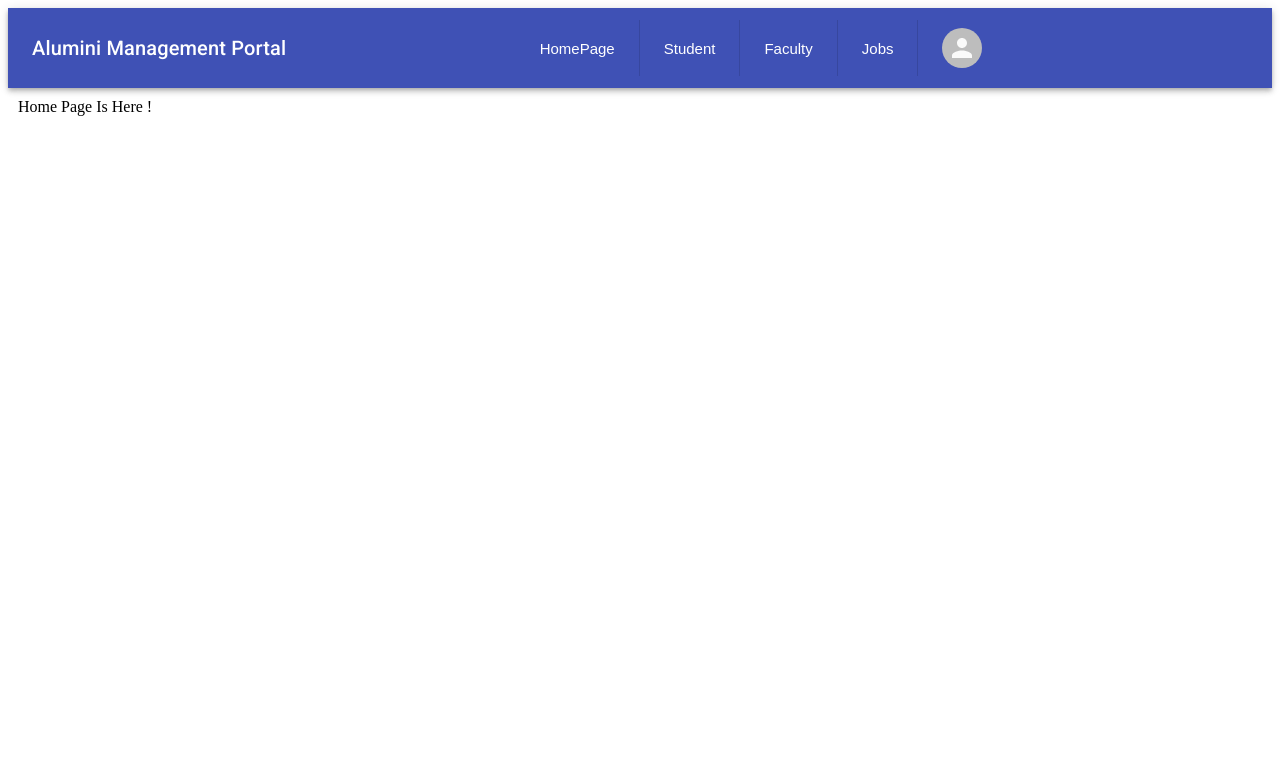
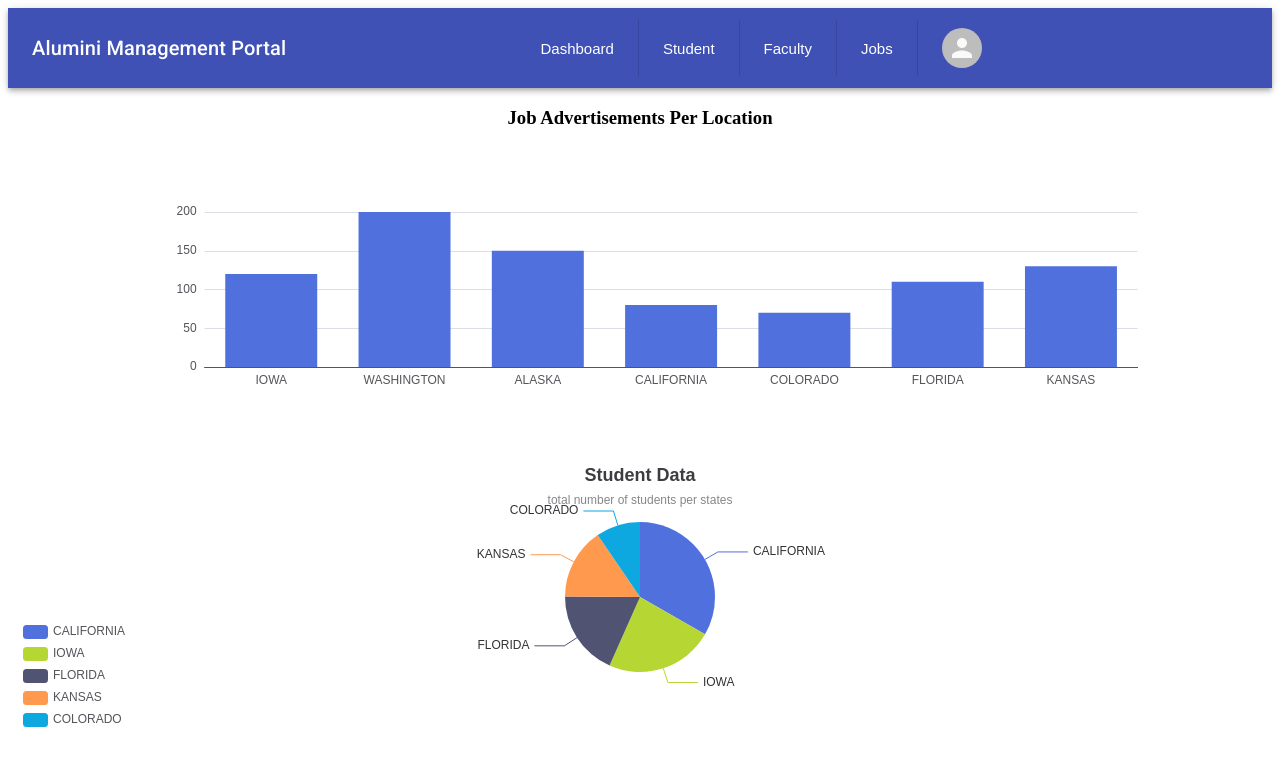
Before and after one commit to umur/waa-june-2022-final-project, a React (Create React App) app in the folder alumni_app/: page / in a window 1280 px wide. Shown: the top 766 px of the page. Built offline with nearby package versions, Linux system fonts and the light colour scheme.

Commit message:
Echart added

```diff
--- a/alumni_app/package.json
+++ b/alumni_app/package.json
@@ -13,6 +13,7 @@
     "@testing-library/react": "^13.3.0",
     "@testing-library/user-event": "^13.5.0",
     "axios": "0.27.2",
+    "echarts-for-react": "^3.0.2",
     "react": "18.2.0",
     "react-bootstrap": "^2.4.0",
     "react-dom": "18.2.0",
--- a/alumni_app/src/App.css
+++ b/alumni_app/src/App.css
@@ -18,6 +18,10 @@ thead>td {
     padding: 10px;
 }
 
+.text-center {
+    text-align: center;
+}
+
 .error-page {
     text-align: center;
     color: red;
--- a/alumni_app/src/common/FileUpload.js
+++ b/alumni_app/src/common/FileUpload.js
@@ -3,7 +3,7 @@ import axios from "axios";
 import React, { useState } from "react";
 import { postFileRequest } from "../setup/fetch-manager/FetchGateway";
 
-export default function FileUpload() {
+export default function FileUpload(props) {
     const [selectedFile, setSelectedFile] = useState();
 
     const fileSelectedHandler = (e) => {
@@ -18,8 +18,8 @@ export default function FileUpload() {
 
         let formData = new FormData();
         formData.append('file', data);
-        formData.append('type', 'student');
-        formData.append('id', 1)
+        formData.append('type', props.folderName);
+        formData.append('id', props.id)
 
         try {
             const response = await axios.post(fullURL, formData, {
--- /dev/null
+++ b/alumni_app/src/pages/chart/BarChart.js
@@ -0,0 +1,29 @@
+import React from "react"
+import ReactECharts from 'echarts-for-react';
+
+function BarChart() {
+    return (
+        <>
+
+            <h3 className="text-center"> Job Advertisements Per Location</h3>
+            <ReactECharts
+                option={{
+                    xAxis: {
+                        type: 'category',
+                        data: ['IOWA', 'WASHINGTON', 'ALASKA', 'CALIFORNIA', 'COLORADO', 'FLORIDA', 'KANSAS']
+                    },
+                    yAxis: {
+                        type: 'value'
+                    },
+                    series: [
+                        {
+                            data: [120, 200, 150, 80, 70, 110, 130],
+                            type: 'bar'
+                        }
+                    ]
+                }}
+            />
+        </>
+    );
+}
+export default BarChart;
--- /dev/null
+++ b/alumni_app/src/pages/chart/PieChart.js
@@ -0,0 +1,49 @@
+import React from "react"
+import ReactECharts from 'echarts-for-react';
+
+function PieChart() {
+    return (
+        <>
+
+            <ReactECharts
+                option={{
+                    title: {
+                        text: 'Student Data',
+                        subtext: 'total number of students per states',
+                        left: 'center'
+                    },
+                    tooltip: {
+                        trigger: 'item'
+                    },
+                    legend: {
+                        orient: 'vertical',
+                        left: 'left'
+                    },
+                    series: [
+                        {
+                            name: 'Access From',
+                            type: 'pie',
+                            radius: '50%',
+                            data: [
+                                { value: 1048, name: 'CALIFORNIA' },
+                                { value: 735, name: 'IOWA' },
+                                { value: 580, name: 'FLORIDA' },
+                                { value: 484, name: 'KANSAS' },
+                                { value: 300, name: 'COLORADO' }
+                            ],
+                            emphasis: {
+                                itemStyle: {
+                                    shadowBlur: 10,
+                                    shadowOffsetX: 0,
+                                    shadowColor: 'rgba(0, 0, 0, 0.5)'
+                                }
+                            }
+                        }
+                    ]
+                }}
+            />
+        </>
+
+    );
+}
+export default PieChart;
--- a/alumni_app/src/pages/dashboard/Header.js
+++ b/alumni_app/src/pages/dashboard/Header.js
@@ -31,7 +31,7 @@ export default function Header() {
         spacing={1}
       >
         <ListItem>
-          <Link to="/" className={classes.link}>HomePage</Link>
+          <Link to="/" className={classes.link}>Dashboard</Link>
         </ListItem>
         <ListItem>
           <Link to="/Students" className={classes.link}>Student</Link>
--- a/alumni_app/src/pages/dashboard/HomePage.js
+++ b/alumni_app/src/pages/dashboard/HomePage.js
@@ -1,15 +1,19 @@
-import { Container } from "@material-ui/core";
-import axios from "axios";
+import PieChart from '../chart/PieChart';
 import React, { useEffect, useState } from "react";
-import { getRequest } from '../../setup/fetch-manager/FetchGateway'
+import BarChart from '../chart/BarChart';
 
 
 export default function HomePage() {
     return (
         <>
-                <div>
-                    Home Page Is Here !
+            <div>
+                <div className="col-6">
+                    <BarChart></BarChart>
                 </div>
+                <div className="col-6">
+                    <PieChart></PieChart>
+                </div>
+            </div>
         </>
 
     )
```
Also changed, not shown: 2 other files (tests, documents, lock files or other folders).
